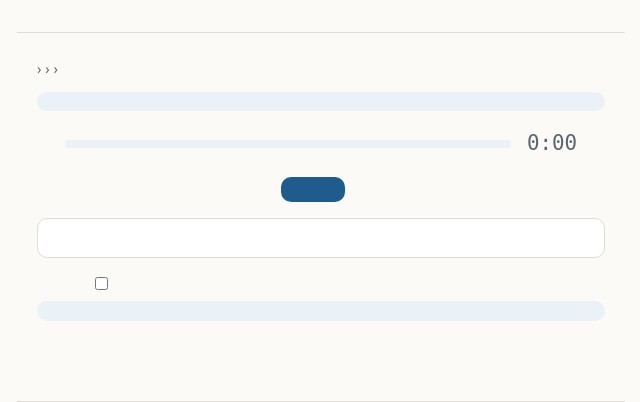
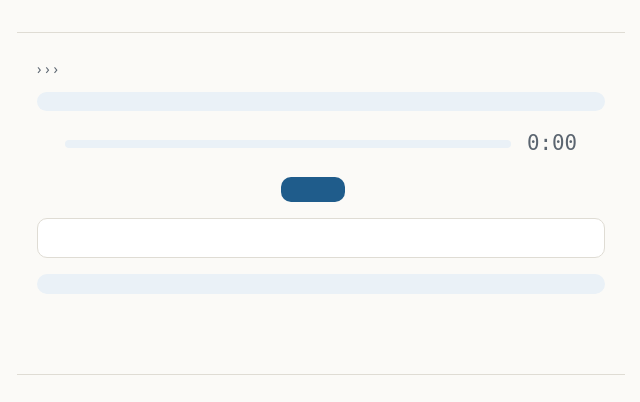
Before and after one commit to brujoand/froken, a Python web app: template src/pensum/web/templates/pages/reading.html in a window 1280 px wide. Shown: the top 402 px of the page, without its empty margins (319-959 px from the left). Run offline with Jinja, Linux system fonts and the light colour scheme; the template is opened without the code that fills it, so the values that code supplies are empty.

Commit message:
fix: check every reading, and keep the progress bar where it can be seen
Four things, all from reading on an iPad.

Recognition was off until a box was ticked, and there were two boxes to get
wrong: a privacy opt-in that appeared only on some devices, and a plain "just
take the time" I added a day ago. Both are gone. Checking the reading is the
exercise, and an off position is a way to produce a result that looks like every
other result and measures something else. What is left when a browser has no
recogniser at all is a timed reading, but that is a limit rather than a
preference, and nothing on the page offers it.

What does survive is the sentence saying which recogniser is listening, because
on some devices the audio never leaves the machine and on others it goes to
whoever made the browser. That difference is real and is not the reader's doing,
so it is stated rather than offered. A statement is not a control.

The progress bar vanished the moment a reading started -- the one time it has
anything to say. The heads-up display was a plain flow element inside the
scrolling stage, so it scrolled away with the passage. It is sticky now, with
the button sticky below it, offset by the height of the first because two sticky
siblings otherwise overlap.

And the follow-along stuttered. Two causes: smooth scrolling starts an animation
that the next update interrupts, several times a second; and scrolling to an
exact offset moved the passage a few pixels at a time. It now moves to a fixed
offset instantly, which lands on line boundaries because every word on a line
shares a top, and skips the write entirely when the result would not move.

Co-authored-by: brujoand <anders@brujordet.no>
Claude-Session: https://claude.ai/code/session_01WegvLWKWTUpAavZCCoEdgT

```diff
--- a/src/pensum/i18n/locales/en.yaml
+++ b/src/pensum/i18n/locales/en.yaml
@@ -130,9 +130,6 @@ reading:
   speech_unsupported: >-
     The browser does not recognise this language. We will time you instead,
     without checking the reading.
-  timed_choice: >-
-    Just time me. No microphone, no checking of the words — you read the whole
-    passage aloud, and Pensum takes your word for it.
   mic_denied: >-
     Pensum could not reach the microphone. We will time you instead, without
     checking the reading.
--- a/src/pensum/i18n/locales/nb.yaml
+++ b/src/pensum/i18n/locales/nb.yaml
@@ -139,9 +139,6 @@ reading:
   speech_unsupported: >-
     Nettleseren kjenner ikke igjen dette språket. Vi tar tiden i stedet, uten
     å sjekke opplesningen.
-  timed_choice: >-
-    Bare ta tiden. Ingen mikrofon, ingen sjekk av ordene — du leser hele
-    teksten høyt, og Pensum stoler på deg.
   mic_denied: >-
     Pensum fikk ikke tilgang til mikrofonen. Vi tar tiden i stedet, uten å
     sjekke opplesningen.
--- a/src/pensum/web/static/pensum.css
+++ b/src/pensum/web/static/pensum.css
@@ -736,29 +736,32 @@ a {
   margin: 1rem 0;
 }
 
+/* The HUD and the button stay put while the passage scrolls under them. The
+   HUD was a plain flow element, so it scrolled away with the text -- which is
+   why the progress bar disappeared the moment a reading actually started, the
+   one time it has anything to say. */
+body.reading-focus .reading-hud,
 body.reading-focus .reading-controls {
   position: sticky;
-  top: 0;
   z-index: 1;
   margin-top: 0;
-  padding: 0.5rem 0;
   background: var(--paper);
 }
 
-.reading-timed,
-.reading-consent {
-  max-width: 32em;
-  margin: 0.5rem auto;
-  font-size: 0.9rem;
-  color: var(--ink-soft);
+body.reading-focus .reading-hud {
+  top: 0;
+  padding-top: 0.25rem;
+  padding-bottom: 0.5rem;
 }
 
-.reading-timed label,
-.reading-consent label {
-  display: flex;
-  align-items: flex-start;
-  gap: 0.5rem;
+body.reading-focus .reading-controls {
+  /* Below the HUD, not over it: both are sticky, so the second has to be
+     offset by the height of the first or they overlap. */
+  top: 2rem;
+  padding: 0.25rem 0 0.75rem;
 }
+
+
 
 .reading-clock {
   font-family: ui-monospace, monospace;
@@ -801,7 +804,6 @@ body.reading-focus .reading-stage {
   flex-direction: column;
   justify-content: flex-start;
   overflow-y: auto;
-  scroll-behavior: smooth;
   padding: 2rem 1.5rem;
   background: var(--paper);
 }
@@ -925,10 +927,6 @@ body.reading-focus .reading-text {
 /* A child on a school laptop with reduced motion set still gets the highlight;
    what goes is the animation between states. */
 @media (prefers-reduced-motion: reduce) {
-  /* Following the reader still happens; it just arrives rather than travels. */
-  body.reading-focus .reading-stage {
-    scroll-behavior: auto;
-  }
 
   .reading-text .w,
   .reading-progress-bar {
--- a/src/pensum/web/static/reading.js
+++ b/src/pensum/web/static/reading.js
@@ -41,13 +41,6 @@
   var speechLocale = root.dataset.speechLocale || "nb-NO";
   var Recognition = window.SpeechRecognition || window.webkitSpeechRecognition;
   var engineElement = document.getElementById("reading-engine");
-  var consentElement = document.getElementById("reading-consent");
-  var consentBox = document.getElementById("reading-consent-box");
-  var consentText = document.getElementById("reading-consent-text");
-  var timedBox = document.getElementById("reading-timed-box");
-  /* Whether the privacy opt-in has anything to say on this browser. It only
-   * appears where recognition would leave the device. */
-  var consentApplies = false;
 
   /* "device" | "server" | "timed". Decided once at load, and again if the pupil
    * ticks the consent box. */
@@ -58,6 +51,9 @@
   var recogniser = null;
   var heardWords = [];
   var cursor = 0;
+  /* Where the follow-along last put the passage, so an update that would not
+   * move it does not touch scrollTop at all. */
+  var lastScroll = -1;
   /* Correctness, per word, kept apart from progress on purpose. Progress is
    * "how far has the reader got", and it must keep up with speech or the
    * highlight is useless. Whether each word came out right is a slower and
@@ -119,11 +115,20 @@
 
     var frame = stage.getBoundingClientRect();
     var box = span.getBoundingClientRect();
-    var high = frame.top + frame.height * 0.25;
-    var low = frame.top + frame.height * 0.7;
+    var high = frame.top + frame.height * 0.3;
+    var low = frame.top + frame.height * 0.72;
     if (box.top >= high && box.bottom <= low) return;
 
-    stage.scrollTop += box.top - (frame.top + frame.height * 0.35);
+    /* Every word on a line shares a top, so moving to a fixed offset lands the
+     * scroll on line boundaries: the passage steps one line at a time instead
+     * of creeping a few pixels on every update. Instantly, too -- smooth
+     * scrolling starts an animation that the next update interrupts, which is
+     * what made it stutter. */
+    var target = stage.scrollTop + (box.top - (frame.top + frame.height * 0.3));
+    var rounded = Math.max(0, Math.round(target));
+    if (rounded === lastScroll) return;
+    lastScroll = rounded;
+    stage.scrollTop = rounded;
   }
 
   function lightTo(cursor) {
@@ -782,42 +787,26 @@
    * it is strictly more private than posting the audio to Pensum, which is
    * what the server path does. Anything else is opt-in and names whose
    * servers are involved. */
-  /* Who listens, decided from what the browser can do and what the reader has
-   * asked for -- recomputed whenever either changes, so there is one answer and
-   * one place it comes from. */
-  function settleEngine() {
-    if (timedBox && timedBox.checked) {
-      engine = "timed";
-    } else if (deviceAllowed && Recognition && (localRecognition || consentBox.checked)) {
-      engine = "device";
-    } else {
+  /* Who listens. Decided by what the browser can do, and nothing else: the
+   * reading is checked whenever it can be checked, so there is no switch here
+   * and nothing for a reader to get wrong. `timed` is what is left when a
+   * browser has no recogniser at all -- a limit, not a preference.
+   *
+   * What the reader is told still differs, because on some devices the audio
+   * never leaves the machine and on others it goes to whoever made the
+   * browser. That is a real difference and it is stated. */
+  function chooseEngine() {
+    if (!deviceAllowed || !Recognition) {
       engine = checked ? "server" : "timed";
-    }
-
-    /* Both notices are about recognition, so neither has anything to say to a
-     * reader who has asked not to be recognised. */
-    var declined = Boolean(timedBox && timedBox.checked);
-    consentElement.hidden = !consentApplies || declined;
-    engineElement.hidden = declined || !engineElement.textContent;
-  }
-
-  function chooseEngine() {
-    if (timedBox) timedBox.addEventListener("change", settleEngine);
-
-    if (!deviceAllowed || !Recognition) {
-      settleEngine();
       return Promise.resolve();
     }
     return probeLocal().then(function (isLocal) {
       localRecognition = isLocal;
-      if (isLocal) {
-        announce(engineElement, root.dataset.labelDeviceLocal);
-      } else {
-        consentApplies = true;
-        consentText.textContent = root.dataset.labelDeviceCloud;
-        consentBox.addEventListener("change", settleEngine);
-      }
-      settleEngine();
+      engine = "device";
+      announce(
+        engineElement,
+        isLocal ? root.dataset.labelDeviceLocal : root.dataset.labelDeviceCloud
+      );
     });
   }
 
@@ -857,6 +846,7 @@
     enterFocus();
     heardWords = [];
     cursor = 0;
+    lastScroll = -1;
     status = [];
     anchorWord = 0;
     anchorHeard = 0;
--- a/src/pensum/web/templates/pages/reading.html
+++ b/src/pensum/web/templates/pages/reading.html
@@ -81,28 +81,15 @@
         {% endfor %}
       </article>
 
-      {# Which recogniser is about to listen, in words, before it does. Filled
-         in by the page, because only the browser can tell an on-device
-         recogniser from one that posts a child's voice to its vendor. The
-         opt-in below appears only in the second case, and starts unchecked. #}
+      {# Which recogniser is listening, in words, before it does. Filled in by
+         the page, because only the browser can tell an on-device recogniser
+         from one that posts a child's voice to its vendor.
+
+         A statement, not a choice. Checking the reading is the exercise, so
+         there is nothing here to switch off -- but which of those two is
+         happening is not something to leave unsaid either, and it differs by
+         device rather than by anything the reader did. #}
       <p class="reading-engine" id="reading-engine" hidden></p>
-      <p class="reading-consent" id="reading-consent" hidden>
-        <label>
-          <input type="checkbox" id="reading-consent-box" />
-          <span id="reading-consent-text"></span>
-        </label>
-      </p>
-
-      {# Always offered, whatever this browser can do. Reading aloud to a clock
-         is the whole exercise; having the words checked is an extra a child --
-         or the adult next to them -- may simply not want, and it should not
-         take declining a privacy notice to get out of it. #}
-      <p class="reading-timed">
-        <label>
-          <input type="checkbox" id="reading-timed-box" />
-          <span>{{ t("reading.timed_choice") }}</span>
-        </label>
-      </p>
 
       <div id="reading-result" aria-live="polite"></div>
     </div>
```
Also changed, not shown: tests/test_reading.py (+13 -10 lines).
